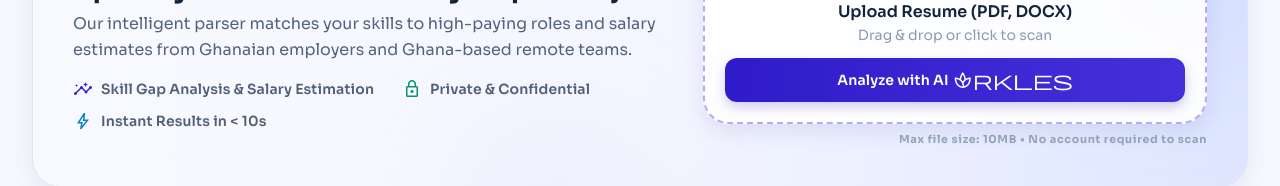
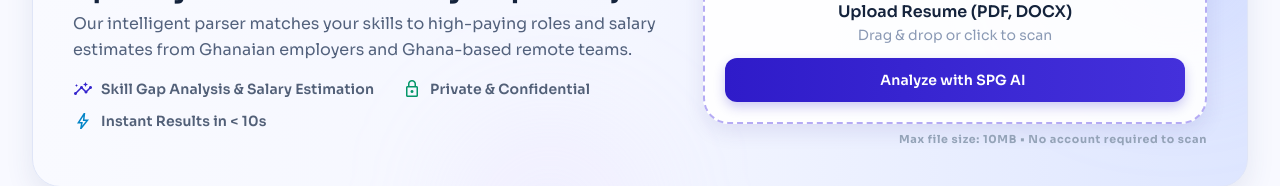
Before and after one commit to eckintosh-4ai360/JOB-PORTAL-WITH-ATS, a React (Vite) app: page /find-jobs in a window 1280 px wide. Shown: the part 609-795 px from the top of the page. Built offline with nearby package versions, Linux system fonts and the light colour scheme; no server answers.

Commit message:
apply pending brand label tweaks
Working-tree changes that predate the AI work, committed separately to
keep the feature history clean.

```diff
--- a/src/components/layout/dashboardLayout.jsx
+++ b/src/components/layout/dashboardLayout.jsx
@@ -25,7 +25,7 @@ const NavigationItem = ({ item, isActive, onClick, isCollapsed, isAdmin }) => {
             : "text-slate-600 hover:bg-violet-50 hover:text-violet-800"
           : isActive
             ? "bg-white text-secondary shadow-sm shadow-black/5"
-            : "text-gray-400 hover:bg-white/5 hover:text-white"
+            : "text-slate-100 hover:bg-white/10 hover:text-white"
       }`}
     >
       <Icon
@@ -36,7 +36,7 @@ const NavigationItem = ({ item, isActive, onClick, isCollapsed, isAdmin }) => {
               : "text-slate-400 group-hover:text-violet-700"
             : isActive
               ? "text-primary"
-              : "text-gray-400 group-hover:text-white"
+              : "text-slate-200 group-hover:text-white"
         }`}
       />
 
@@ -183,10 +183,10 @@ const DashboardLayout = ({ children, activeMenu }) => {
         </div>
 
         {/* Bottom Profile section matching image layout */}
-        <div className={`border-t pt-4 ${isAdmin ? "border-violet-100" : "border-white/5"}`}>
+        <div className={`border-t pt-4 ${isAdmin ? "border-violet-100" : "border-white/15"}`}>
           <button
             onClick={handleLogout}
-            className={`w-full flex items-center gap-3 rounded-xl p-2 text-left transition-all duration-200 group ${isAdmin ? "hover:bg-rose-50" : "hover:bg-white/5"}`}
+            className={`w-full flex items-center gap-3 rounded-xl p-2 text-left transition-all duration-200 group ${isAdmin ? "hover:bg-rose-50" : "hover:bg-white/10"}`}
             title="Click to logout"
           >
             {user?.avatar ? (
@@ -202,9 +202,9 @@ const DashboardLayout = ({ children, activeMenu }) => {
             )}
             <div className="flex-1 min-w-0">
               <p className={`text-sm font-semibold truncate ${isAdmin ? "text-slate-800" : "text-white"}`}>{user?.name || (isAdmin ? "Administrator" : "Employer")}</p>
-              <p className={`text-xs truncate capitalize ${isAdmin ? "text-slate-400" : "text-gray-400"}`}>{isAdmin ? "Administrator" : user?.role || "employer"}</p>
+              <p className={`text-xs truncate capitalize ${isAdmin ? "text-slate-400" : "text-slate-200"}`}>{isAdmin ? "Administrator" : user?.role || "employer"}</p>
             </div>
-            <LogOut className={`h-4 w-4 transition-colors ${isAdmin ? "text-slate-400 group-hover:text-rose-500" : "text-gray-500 group-hover:text-red-400"}`} />
+            <LogOut className={`h-4 w-4 transition-colors ${isAdmin ? "text-slate-400 group-hover:text-rose-500" : "text-slate-200 group-hover:text-rose-200"}`} />
           </button>
         </div>
       </aside>
--- a/src/pages/Employer/JobPostingForm.jsx
+++ b/src/pages/Employer/JobPostingForm.jsx
@@ -114,7 +114,7 @@ const JobPostingForm = () => {
 
                 <h1 className="font-headline-xl text-headline-xl text-text-primary tracking-tight font-extrabold leading-tight">
                   Post a Job &amp; Reach{" "}
-                  <span className="bg-gradient-to-r from-primary via-primary-container to-secondary bg-clip-text text-transparent">
+                  <span className="bg-primary bg-clip-text text-transparent">
                     45,000+ Verified
                   </span>{" "}
                   Qualified Candidates
--- a/src/pages/FindJobs/FindJobs.jsx
+++ b/src/pages/FindJobs/FindJobs.jsx
@@ -460,9 +460,9 @@ const FindJobs = () => {
                     type="button"
                     className="mt-1 flex w-full items-center justify-center gap-1 rounded-xl bg-gradient-to-r from-[#2f1bc9] to-[#4430db] py-3 font-label-lg font-bold text-white shadow-[0_5px_12px_rgba(52,37,205,0.24)] transition hover:brightness-110"
                   >
-                    <span>Analyze with AI</span>
-                    <span className="material-symbols-outlined text-[16px]">
-                      sparkles
+                    <span>Analyze with SPG AI</span>
+                    <span className=" text-[16px]">
+                      {/* sparkles */}
                     </span>
                   </button>
                 </div>
```
